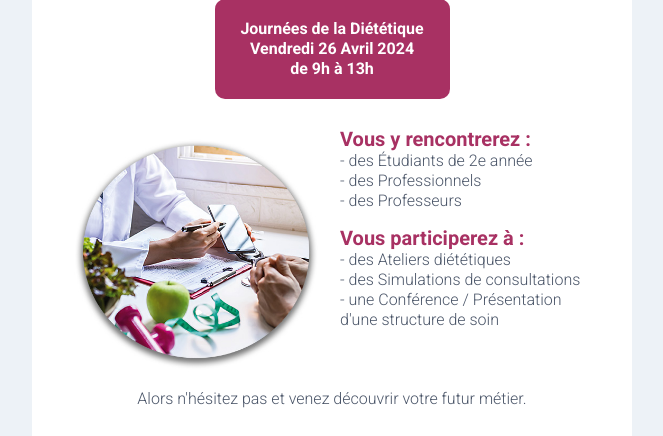
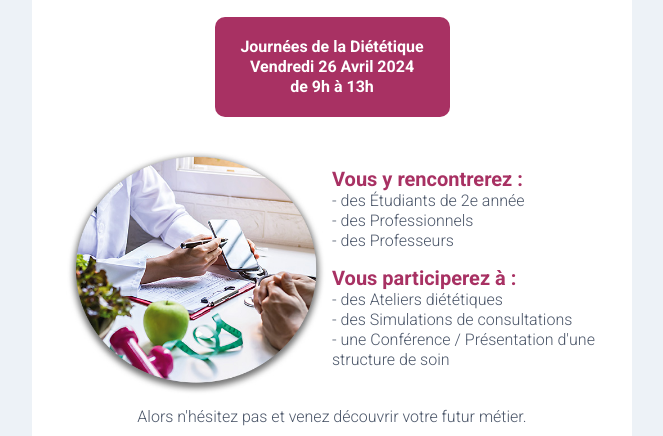
Before and after one commit to StraetenMax/042024_01Dietetique-MJML, a website: page index.html in a window 1280 px wide. Shown: the part 505-941 px from the top of the page, without its empty margins (308-971 px from the left). Drawn offline with Linux system fonts and the light colour scheme.

Commit message:
modification de l'image principale

```diff
--- a/index.html
+++ b/index.html
@@ -148,6 +148,10 @@
         padding-left: 35px !important;
         padding-right: 35px !important;
       }
+
+      .mspacer div {
+        height: 0px !important;
+      }
     }
 
   </style>
@@ -268,7 +272,7 @@
                 <table border="0" cellpadding="0" cellspacing="0" role="presentation" width="100%">
                   <tbody>
                     <tr>
-                      <td style="vertical-align:top;padding:8px;">
+                      <td style="vertical-align:top;padding:0px;">
                         <table border="0" cellpadding="0" cellspacing="0" role="presentation" style="" width="100%">
                           <tbody>
                             <tr>
@@ -276,8 +280,8 @@
                                 <table border="0" cellpadding="0" cellspacing="0" role="presentation" style="border-collapse:collapse;border-spacing:0px;">
                                   <tbody>
                                     <tr>
-                                      <td style="width:254px;">
-                                        <img alt="" src="src/img/circleDietetique.jpg" style="border:0;display:block;outline:none;text-decoration:none;height:auto;width:100%;font-size:13px;" width="254" height="auto" />
+                                      <td style="width:270px;">
+                                        <img alt="" src="src/img/circleDietetique.jpg" style="border:0;display:block;outline:none;text-decoration:none;height:auto;width:100%;font-size:13px;" width="270" height="auto" />
                                       </td>
                                     </tr>
                                   </tbody>
@@ -296,9 +300,14 @@
                 <table border="0" cellpadding="0" cellspacing="0" role="presentation" width="100%">
                   <tbody>
                     <tr>
-                      <td style="vertical-align:top;padding:8px;">
+                      <td style="vertical-align:top;padding:0px;">
                         <table border="0" cellpadding="0" cellspacing="0" role="presentation" style="" width="100%">
                           <tbody>
+                            <tr>
+                              <td class="mspacer" style="font-size:0px;word-break:break-word;">
+                                <div style="height:30px;line-height:30px;">&#8202;</div>
+                              </td>
+                            </tr>
                             <tr>
                               <td align="left" style="font-size:0px;padding:0;word-break:break-word;">
                                 <div style="font-family:Roboto, Helvetica, Arial, sans-serif;font-size:20px;font-weight:600;line-height:24px;text-align:left;color:#a83163;">Vous y rencontrerez :</div>
@@ -320,7 +329,12 @@
                               </td>
                             </tr>
                             <tr>
-                              <td align="left" style="font-size:0px;padding:15px 0 0 0;word-break:break-word;">
+                              <td style="font-size:0px;word-break:break-word;">
+                                <div style="height:15px;line-height:15px;">&#8202;</div>
+                              </td>
+                            </tr>
+                            <tr>
+                              <td align="left" style="font-size:0px;padding:0;word-break:break-word;">
                                 <div style="font-family:Roboto, Helvetica, Arial, sans-serif;font-size:20px;font-weight:600;line-height:24px;text-align:left;color:#a83163;">Vous participerez à :</div>
                               </td>
                             </tr>
```
Also changed, not shown: src/img/JDiet01-042024.jpg, 1 other file.
